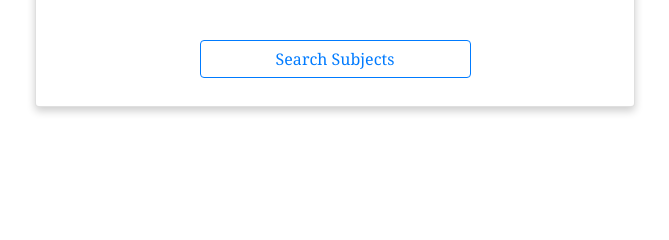
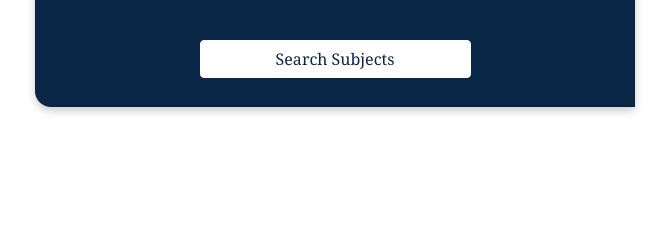
Before and after one commit to gyrodope69/school-management-website, a PHP site: page /school-management-website/teacher/grade.php in a window 1280 px wide. Shown: the part 270-510 px from the top of the page, without its empty margins (305-974 px from the left). Run offline with PHP 8.4, Linux system fonts and the light colour scheme; a user stored in the database is signed in; data comes from the database, SQL or seed files in the repository; data that the repository does not hold is empty.

Commit message:
Update grade.php

```diff
--- a/teacher/grade.php
+++ b/teacher/grade.php
@@ -14,7 +14,19 @@
     <script src="https://cdn.jsdelivr.net/npm/bootstrap@4.6.1/dist/js/bootstrap.bundle.min.js"></script>
     <script src="https://ajax.googleapis.com/ajax/libs/jquery/3.6.0/jquery.min.js"></script>
     <link rel="stylesheet" href="https://cdnjs.cloudflare.com/ajax/libs/font-awesome/4.7.0/css/font-awesome.min.css">
-</head>
+ <style type="text/css">
+
+.btn {
+border-color: white;
+color: #0A2647;
+background-color:white;
+}
+.btn-outline-primary {
+color: #0A2647;
+border-color: white;
+}
+</style>
+    </head>
 
 <body>
     <div class="container-fluid">
@@ -33,7 +45,7 @@
 
             if (!isset($_GET["class_id"])) {
                 echo "
-                    <div class='card account custom-shadow mt-4 p-2'>
+                    <div class='card account custom-shadow mt-4 p-2' style='background-color:#0A2647;color:white;border-radius: 1rem 0 0 1rem'>
                         <h3 class='text-center'>Choose Standard</h3>
                         <hr>
                         <form class='card-body' method='POST' action='manage-grade.php'>
@@ -93,7 +105,7 @@
                 }
 
                 echo "
-                    <div class='card account custom-shadow mt-4 p-1'>
+                    <div class='card account custom-shadow mt-4 p-1' style='background-color:#0A2647;color:white;border-radius: 1rem 0 0 1rem'>
                         <h3 class='text-center'>Choose Subject</h3>
                         <hr>
                         <form class='card-body' method='POST' action='manage-grade.php'>
```
